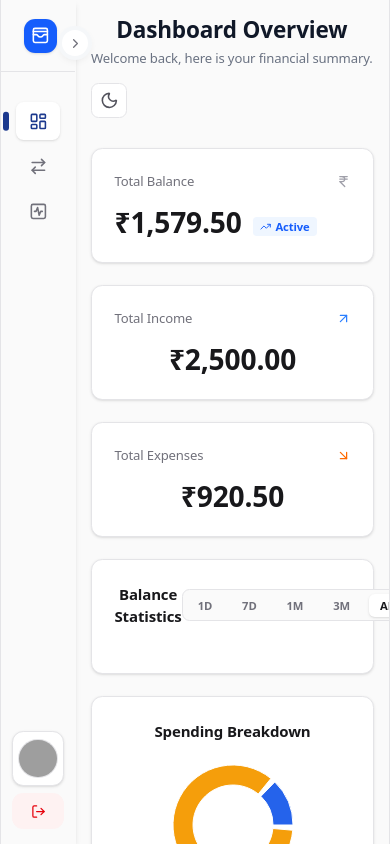
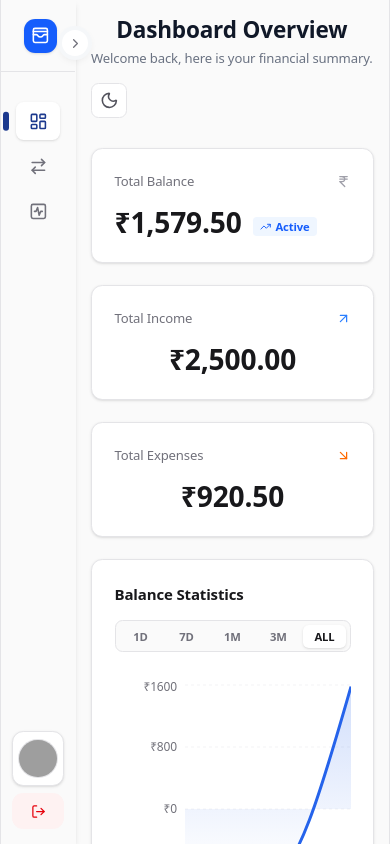
Before and after one commit to 0xRoS-200/Flux_OS, a React (Vite) app: page / in a window 390 px wide. Both pictures are taken after typing "Sample", "name@example.com", "Sample" into the empty fields and a click on the button "Launch Dashboard". Built offline with nearby package versions, Linux system fonts and the light colour scheme; grey boxes are pictures that could not be loaded.

Commit message:
Fix: Balance Chart isse on mobile devices

```diff
--- a/dev-dist/sw.js
+++ b/dev-dist/sw.js
@@ -82,7 +82,7 @@ define(['./workbox-5a5d9309'], (function (workbox) { 'use strict';
     "revision": "3ca0b8505b4bec776b69afdba2768812"
   }, {
     "url": "index.html",
-    "revision": "0.8ds58taqta"
+    "revision": "0.achc3737g34"
   }], {});
   workbox.cleanupOutdatedCaches();
   workbox.registerRoute(new workbox.NavigationRoute(workbox.createHandlerBoundToURL("index.html"), {
--- a/src/components/BalanceChart.jsx
+++ b/src/components/BalanceChart.jsx
@@ -58,14 +58,14 @@ export default function BalanceChart() {
 
   return (
     <div className="xl:col-span-2 bg-white dark:bg-zinc-900 rounded-xl p-6 border border-zinc-200 dark:border-zinc-800 shadow-sm transition-colors flex flex-col">
-      <div className="flex justify-between items-center mb-6">
+      <div className="flex flex-col sm:flex-row justify-between items-start sm:items-center gap-4 mb-6">
         <h3 className="font-bold text-zinc-900 dark:text-white">Balance Statistics</h3>
-        <div className="flex gap-2 bg-zinc-50 dark:bg-zinc-800 p-1 rounded-lg border border-zinc-200 dark:border-zinc-700">
+        <div className="flex flex-wrap gap-1 sm:gap-2 w-full sm:w-auto bg-zinc-50 dark:bg-zinc-800 p-1 rounded-lg border border-zinc-200 dark:border-zinc-700">
           {['1D', '7D', '1M', '3M', 'ALL'].map((range) => (
             <button
               key={range}
               onClick={() => setTimeRange(range)}
-              className={`px-3 py-1 text-xs font-semibold rounded-md ${timeRange === range ? 'bg-white dark:bg-zinc-700 shadow-sm text-zinc-900 dark:text-white' : 'text-zinc-500 dark:text-zinc-400 hover:text-zinc-700 dark:hover:text-zinc-200'}`}
+              className={`px-3 py-1 text-xs font-semibold rounded-md flex-1 sm:flex-none text-center transition-colors ${timeRange === range ? 'bg-white dark:bg-zinc-700 shadow-sm text-zinc-900 dark:text-white' : 'text-zinc-500 dark:text-zinc-400 hover:text-zinc-700 dark:hover:text-zinc-200'}`}
             >
               {range}
             </button>
@@ -73,7 +73,7 @@ export default function BalanceChart() {
         </div>
       </div>
 
-      <div className="h-72 w-full flex-1">
+      <div className="w-full h-72 min-h-[288px]">
         {displayData.length === 0 ? (
           <div className="w-full h-full flex items-center justify-center text-sm text-gray-400 dark:text-gray-500 italic">
             No balance history available for this period.
```
